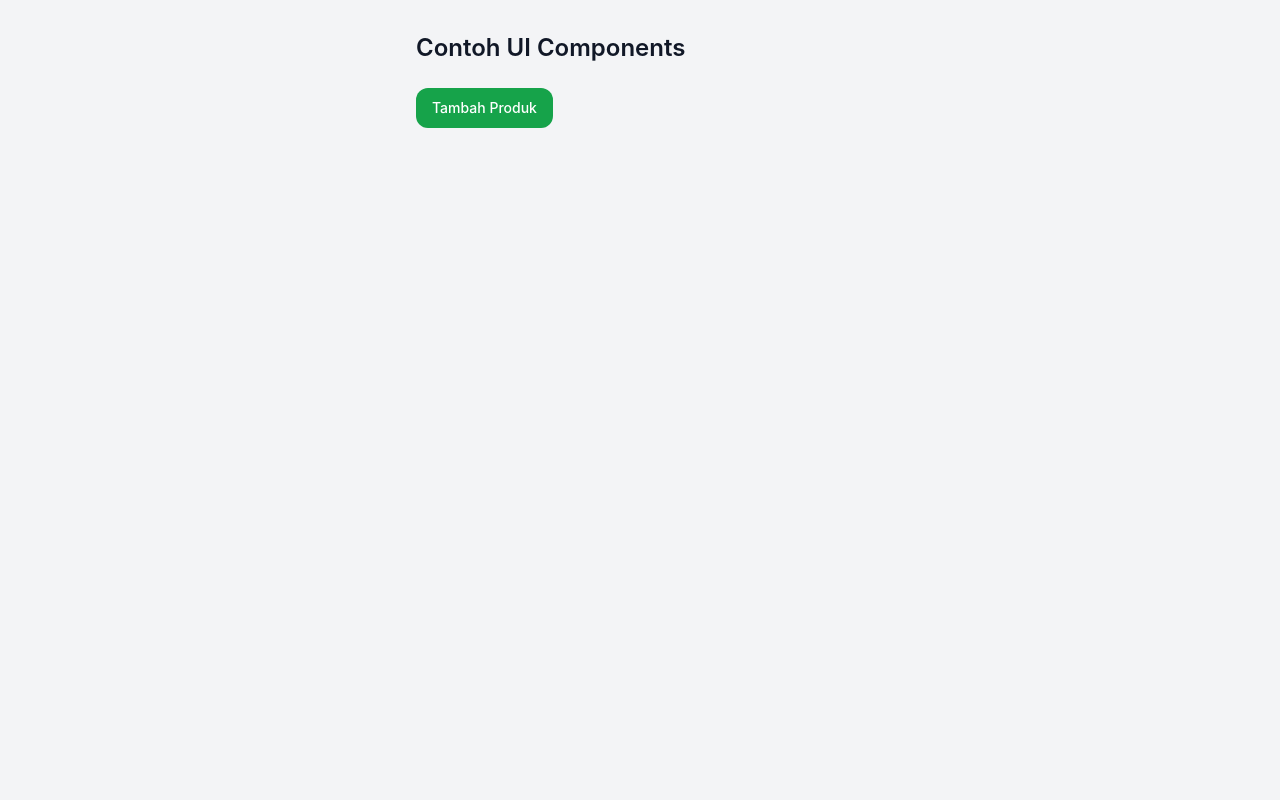
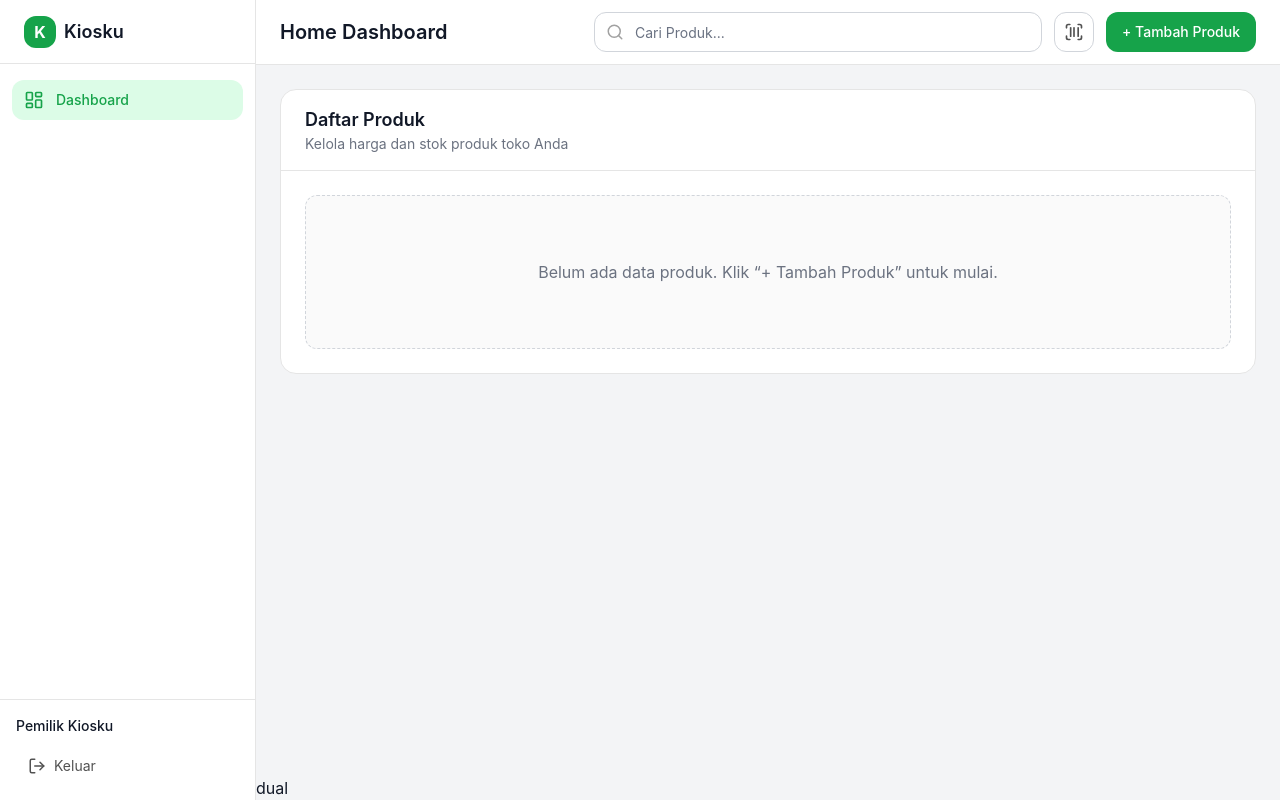
Before and after one commit to Dicky913/kiosku, a React (Vite) app: page / in a window 1280 px wide. Built offline with nearby package versions, Linux system fonts and the light colour scheme; no server answers.

Commit message:
feat: add complete dashboard layout with sidebar and header

```diff
--- a/src/App.tsx
+++ b/src/App.tsx
@@ -1,12 +1,12 @@
 import { BrowserRouter, Routes, Route, Navigate } from "react-router-dom";
-import ExamplePage from "@/pages/ExamplePage";
+import DashboardPage from "./pages/DashboardPage";
 
 function App() {
   return (
     <BrowserRouter>
       <Routes>
         <Route path="/login" element={<div>Login Page</div>} />
-        <Route path="/" element={<ExamplePage />} />
+        <Route path="/" element={<DashboardPage />} />
         <Route path="*" element={<Navigate to="/" replace />} />
       </Routes>
     </BrowserRouter>
--- /dev/null
+++ b/src/components/layout/DashboardLayout.tsx
@@ -0,0 +1,37 @@
+import type { ReactNode } from "react";
+import { Sidebar } from "./Sidebar";
+import { Header } from "./Header";
+
+interface DashboardLayoutProps {
+  children: ReactNode;
+  title?: string;
+  onAddProduct?: () => void;
+  onSearch?: (value: string) => void;
+}
+
+export function DashboardLayout({
+  children,
+  title,
+  onAddProduct,
+  onSearch,
+}: DashboardLayoutProps) {
+  return (
+    <div className="flex h-screen overflow-hidden bg-neutral-100">
+      {/* Sidebar */}
+      <Sidebar />
+
+      {/* Main Content */}
+      <div className="flex flex-1 flex-col overflow-hidden">
+        <Header
+          title={title}
+          onAddProduct={onAddProduct}
+          onSearch={onSearch}
+        />
+
+        <main className="flex-1 overflow-y-auto p-6">
+          {children}
+        </main>
+ dual</div>
+    </div>
+  );
+}
--- /dev/null
+++ b/src/components/layout/Header.tsx
@@ -0,0 +1,52 @@
+import { Search, ScanBarcode } from "lucide-react";
+import { Button } from "@/components/ui/Button";
+
+interface HeaderProps {
+  title?: string;
+  onAddProduct?: () => void;
+  onSearch?: (value: string) => void;
+}
+
+export function Header({
+  title = "Home Dashboard",
+  onAddProduct,
+  onSearch,
+}: HeaderProps) {
+  return (
+    <header className="sticky top-0 z-10 border-b border-neutral-200 bg-white">
+      <div className="flex h-16 items-center justify-between gap-4 px-6">
+        <h1 className="text-xl font-semibold text-neutral-900">{title}</h1>
+
+        <div className="flex flex-1 items-center justify-end gap-3">
+          {/* Search */}
+          <div className="relative w-full max-w-md">
+            <Search
+              size={18}
+              className="absolute left-3 top-1/2 -translate-y-1/2 text-neutral-400"
+            />
+            <input
+              type="text"
+              placeholder="Cari Produk..."
+              onChange={(e) => onSearch?.(e.target.value)}
+              className="h-10 w-full rounded-lg border border-neutral-300 bg-white pl-10 pr-4 text-sm outline-none focus:border-primary focus:ring-2 focus:ring-primary/20"
+            />
+          </div>
+
+          {/* Barcode button (placeholder) */}
+          <button
+            type="button"
+            className="flex h-10 w-10 items-center justify-center rounded-lg border border-neutral-300 text-neutral-600 transition hover:bg-neutral-100"
+            title="Scan Barcode"
+          >
+            <ScanBarcode size={20} />
+          </button>
+
+          {/* Add Product */}
+          <Button onClick={onAddProduct}>
+            + Tambah Produk
+          </Button>
+        </div>
+      </div>
+    </header>
+  );
+}
--- /dev/null
+++ b/src/components/layout/Sidebar.tsx
@@ -0,0 +1,62 @@
+import { NavLink } from "react-router-dom";
+import { LayoutDashboard, Package, LogOut } from "lucide-react";
+import { useAuth } from "@/features/auth/context/AuthContext";
+import { cn } from "@/lib/utils";
+
+const navigation = [
+  { name: "Dashboard", href: "/", icon: LayoutDashboard },
+  // Nanti bisa ditambah: Produk, dll
+];
+
+export function Sidebar() {
+  const { user, signOut } = useAuth();
+
+  return (
+    <aside className="flex h-screen w-64 flex-col border-r border-neutral-200 bg-white">
+      {/* Logo */}
+      <div className="flex h-16 items-center gap-2 border-b border-neutral-200 px-6">
+        <div className="flex h-8 w-8 items-center justify-center rounded-lg bg-primary text-white font-bold">
+          K
+        </div>
+        <span className="text-lg font-semibold text-neutral-900">Kiosku</span>
+      </div>
+
+      {/* Navigation */}
+      <nav className="flex-1 space-y-1 px-3 py-4">
+        {navigation.map((item) => (
+          <NavLink
+            key={item.name}
+            to={item.href}
+            end
+            className={({ isActive }) =>
+              cn(
+                "flex items-center gap-3 rounded-lg px-3 py-2.5 text-sm font-medium transition-colors",
+                isActive
+                  ? "bg-primary-soft text-primary"
+                  : "text-neutral-600 hover:bg-neutral-100 hover:text-neutral-900"
+              )
+            }
+          >
+            <item.icon size={20} />
+            {item.name}
+          </NavLink>
+        ))}
+      </nav>
+
+      {/* User Info + Logout */}
+      <div className="border-t border-neutral-200 p-4">
+        <div className="mb-3 truncate text-sm">
+          <p className="font-medium text-neutral-900">Pemilik Kiosku</p>
+          <p className="truncate text-neutral-500">{user?.email}</p>
+        </div>
+        <button
+          onClick={() => signOut()}
+          className="flex w-full items-center gap-2 rounded-lg px-3 py-2 text-sm text-neutral-600 transition-colors hover:bg-neutral-100 hover:text-neutral-900"
+        >
+          <LogOut size={18} />
+          Keluar
+        </button>
+      </div>
+    </aside>
+  );
+}
--- /dev/null
+++ b/src/components/layout/index.ts
@@ -0,0 +1,3 @@
+export * from "./Sidebar";
+export * from "./Header";
+export * from "./DashboardLayout";
--- /dev/null
+++ b/src/features/auth/context/AuthContext.tsx
@@ -0,0 +1,73 @@
+import {
+  createContext,
+  useContext,
+  useEffect,
+  useState,
+  type ReactNode,
+} from "react";
+import type { User, Session } from "@supabase/supabase-js";
+import { supabase } from "@/lib/supabase";
+
+interface AuthContextType {
+  user: User | null;
+  session: Session | null;
+  loading: boolean;
+  signIn: (email: string, password: string) => Promise<void>;
+  signOut: () => Promise<void>;
+}
+
+const AuthContext = createContext<AuthContextType | undefined>(undefined);
+
+export function AuthProvider({ children }: { children: ReactNode }) {
+  const [user, setUser] = useState<User | null>(null);
+  const [session, setSession] = useState<Session | null>(null);
+  const [loading, setLoading] = useState(true);
+
+  useEffect(() => {
+    // Ambil session saat pertama kali load
+    supabase.auth.getSession().then(({ data: { session } }) => {
+      setSession(session);
+      setUser(session?.user ?? null);
+      setLoading(false);
+    });
+
+    // Listen perubahan auth (login / logout)
+    const {
+      data: { subscription },
+    } = supabase.auth.onAuthStateChange((_event, session) => {
+      setSession(session);
+      setUser(session?.user ?? null);
+      setLoading(false);
+    });
+
+    return () => subscription.unsubscribe();
+  }, []);
+
+  const signIn = async (email: string, password: string) => {
+    const { error } = await supabase.auth.signInWithPassword({
+      email,
+      password,
+    });
+
+    if (error) throw error;
+  };
+
+  const signOut = async () => {
+    const { error } = await supabase.auth.signOut();
+    if (error) throw error;
+  };
+
+  return (
+    <AuthContext.Provider value={{ user, session, loading, signIn, signOut }}>
+      {children}
+    </AuthContext.Provider>
+  );
+}
+
+export function useAuth() {
+  const context = useContext(AuthContext);
+  if (context === undefined) {
+    throw new Error("useAuth must be used within an AuthProvider");
+  }
+  return context;
+}
--- a/src/main.tsx
+++ b/src/main.tsx
@@ -4,6 +4,7 @@ import { QueryClient, QueryClientProvider } from "@tanstack/react-query";
 import { ReactQueryDevtools } from "@tanstack/react-query-devtools";
 import App from "./App";
 import "./index.css";
+import { AuthProvider } from "@/features/auth/context/AuthContext";
 
 const queryClient = new QueryClient({
   defaultOptions: {
@@ -19,7 +20,9 @@ const queryClient = new QueryClient({
 createRoot(document.getElementById("root")!).render(
   <StrictMode>
     <QueryClientProvider client={queryClient}>
-      <App />
+      <AuthProvider>
+        <App />
+      </AuthProvider>
       <ReactQueryDevtools initialIsOpen={false} />
     </QueryClientProvider>
   </StrictMode>
--- a/src/pages/DashboardPage.tsx
+++ b/src/pages/DashboardPage.tsx
@@ -0,0 +1,44 @@
+import { useState } from "react";
+import { DashboardLayout } from "@/components/layout/DashboardLayout";
+
+export default function DashboardPage() {
+  const [search, setSearch] = useState("");
+
+  const handleAddProduct = () => {
+    // Nanti dibuka modal Tambah Produk
+    console.log("Open Add Product Modal");
+  };
+
+  return (
+    <DashboardLayout
+      title="Home Dashboard"
+      onAddProduct={handleAddProduct}
+      onSearch={setSearch}
+    >
+      <div className="rounded-xl border border-neutral-200 bg-white">
+        {/* Header Table */}
+        <div className="flex items-center justify-between border-b border-neutral-200 px-6 py-4">
+          <div>
+            <h2 className="text-lg font-semibold text-neutral-900">
+              Daftar Produk
+            </h2>
+            <p className="text-sm text-neutral-500">
+              Kelola harga dan stok produk toko Anda
+            </p>
+          </div>
+        </div>
+
+        {/* Content sementara */}
+        <div className="p-6">
+          <div className="rounded-lg border border-dashed border-neutral-300 bg-neutral-50 py-16 text-center">
+            <p className="text-neutral-500">
+              {search
+                ? `Hasil pencarian untuk “${search}” akan muncul di sini`
+                : "Belum ada data produk. Klik “+ Tambah Produk” untuk mulai."}
+            </p>
+          </div>
+        </div>
+      </div>
+    </DashboardLayout>
+  );
+}
```
